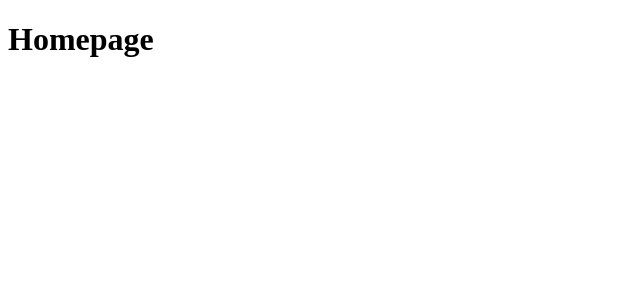
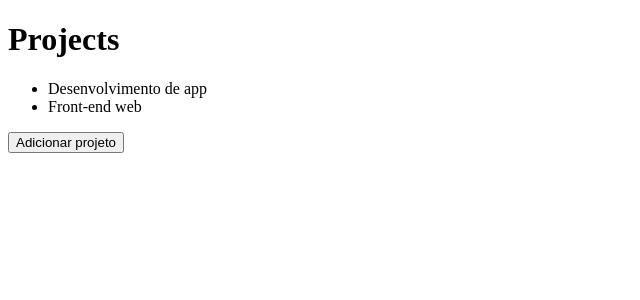
Before and after one commit to felipetavaresr/ReactJS, a React app: page / in a window 1280 px wide. Shown: the top 300 px of the page, without its empty margins (0-640 px from the left). Built offline with nearby package versions, Linux system fonts and the light colour scheme.

Commit message:
😀first state and imutability

```diff
--- a/src/App.js
+++ b/src/App.js
@@ -1,11 +1,27 @@
-import React from 'react';
+import React, { useState } from 'react';
 
 import Header from './components/Header';
 
 function App() {
+    const [projects, setProjects] = useState(['Desenvolvimento de app', 'Front-end web']);
+
+    function handleAddProject(){
+        // projects.push(`Novo projeto ${Date.now()}`);
+
+        setProjects([...projects, `Novo projeto ${Date.now()}`]);
+
+        console.log(projects);
+    }
+
     return (
     <>
-        <Header title="Homepage" />
+        <Header title="Projects" />
+
+        <ul>
+            {projects.map(project => <li key={project}>{project}</li>)}
+        </ul>
+
+        <button type="button" onClick={handleAddProject}>Adicionar projeto</button>
     </>
     );
 }
```
